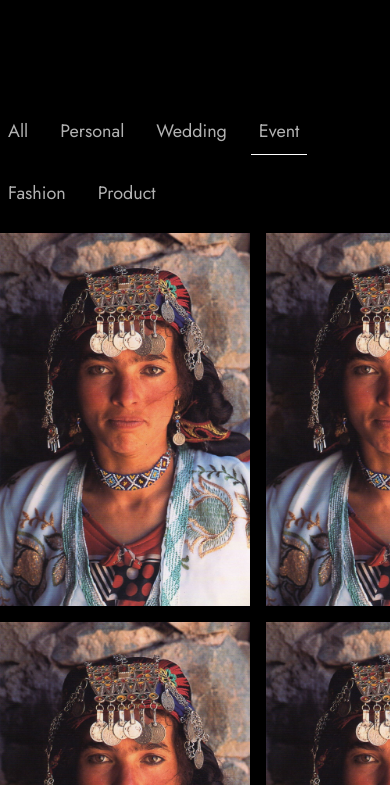
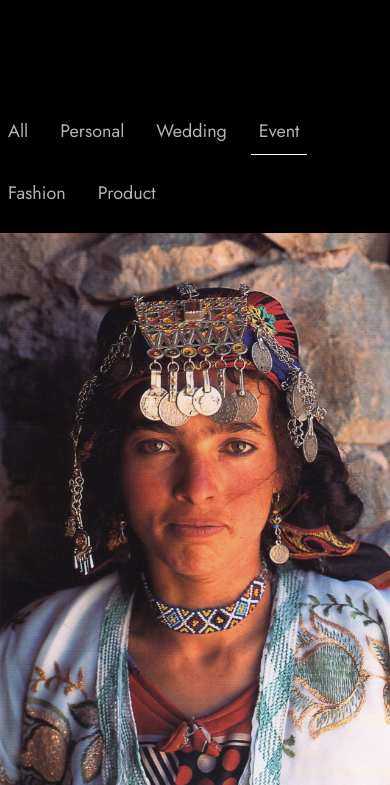
Before and after one commit to rhita1403/Manal, a plain HTML site: page event.html in a window 390 px wide. Shown: the part 59-844 px from the top of the page. Drawn offline with Linux system fonts and the light colour scheme.

Commit message:
adaptations done

```diff
--- a/gallery_all.css
+++ b/gallery_all.css
@@ -254,8 +254,8 @@ footer {
   .works ul li{
     font-size: 14px;
   }
-  .works .grid-wrapper{
-    grid-template-columns: minmax(250px, 1fr);
+  .grid-wrapper{
+    grid-template-columns: repeat(auto-fill, minmax(250px,1fr));
   }
   .works .grid-wrapper a{
     grid-column: span 1;
```
